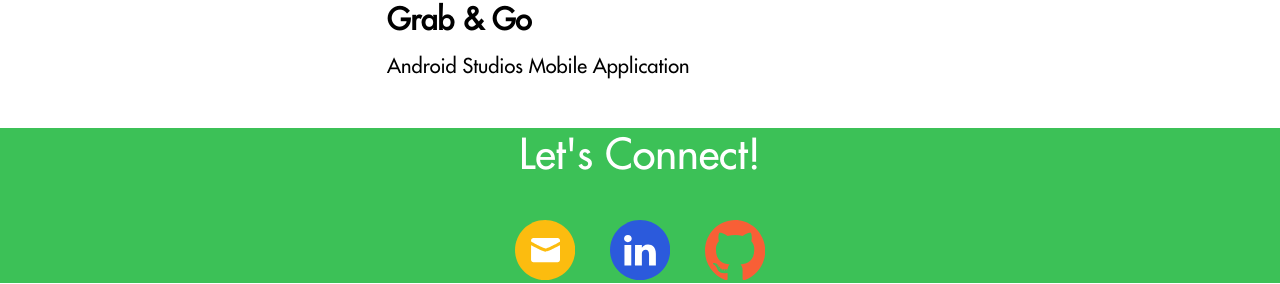
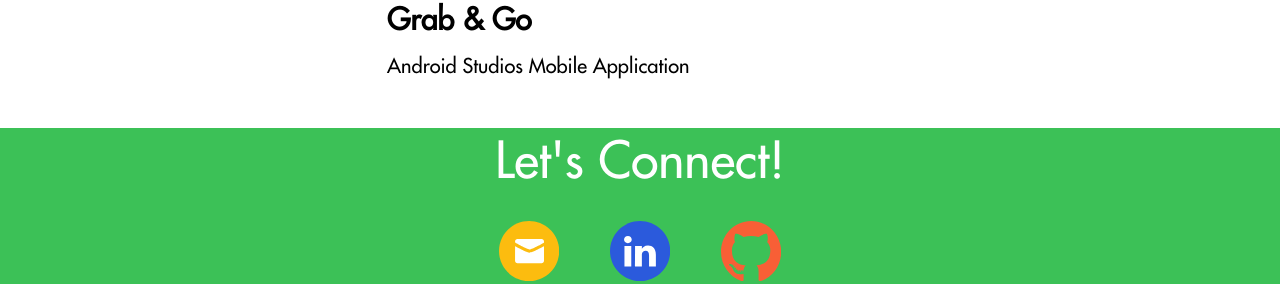
Before and after one commit to xueminzzz/My-Portfolio-Website, a Next.js app: page / in a window 1280 px wide. Shown: the part 2113-2397 px from the top of the page. Built offline with nearby package versions, Linux system fonts and the light colour scheme.

Commit message:
adjusted footer

```diff
--- a/app/components/footer/footer.js
+++ b/app/components/footer/footer.js
@@ -3,7 +3,7 @@ import Link from "next/link";
 
 export default function Footer() {
     return (
-        <div className={styles["main-container"]}>
+        // <div className={styles["main-container"]}>
             <div className={styles["footer-container"]}>
                 <div className={styles["lets-connect"]}>Let's Connect!</div>
                 <div className={styles["social-media-icon"]}>
@@ -18,6 +18,6 @@ export default function Footer() {
                     </Link>
                 </div>
             </div>
-        </div>
+        // </div>
     )
 }
--- a/app/components/footer/footer.module.css
+++ b/app/components/footer/footer.module.css
@@ -1,6 +1,9 @@
 .main-container {
     display: flex;
     flex-direction: column;
+    width: 100%;
+    justify-content: flex-end;
+    position: relative;
 }
 
 .footer-container {
@@ -8,12 +11,13 @@
     height: auto;
     flex-direction: column;
     align-items: center;
+    justify-content: space-evenly;
     margin-top: 5rem;
     background-color: #3CC157;
 }
 
 .lets-connect {
-    font-size: 5.21rem;
+    font-size: 6.25rem;
     color: white;
 }
 
@@ -21,7 +25,7 @@
     display: flex;
     justify-content: space-evenly;
     width: 20%;
-    margin-top: 5rem;
+    margin-top: 3rem;
 }
 
 .mail {
@@ -53,12 +57,12 @@
 
 @media screen and (max-width: 1536px) {
     .lets-connect {
-        font-size: 4.17rem;
+        font-size: 5rem;
     }
 
     .social-media-icon {
-        margin-top: 4rem;
-        width: 25%;
+        /* margin-top: 4rem; */
+        width: 30%;
     }
 
     .mail {
@@ -79,7 +83,7 @@
 
 @media screen and (max-width: 1024px) {
     .lets-connect {
-        font-size: 3.65rem;
+        font-size: 4.38rem;
     }
 
     .mail {
@@ -100,12 +104,11 @@
 
 @media screen and (max-width: 768px) {
     .lets-connect {
-        font-size: 3.13rem;
+        font-size: 3.75rem;
     }
 
     .social-media-icon {
-        margin-top: 3rem;
-        width: 30%;
+        margin-top: 2rem;
     }
 
     .mail {
@@ -127,6 +130,10 @@
 @media screen and (max-width: 630px) {
     .lets-connect {
         font-size: 2.5rem;
+    }
+
+    .social-media-icon {
+        margin-top: 1.5rem;
     }
 
     .mail {
@@ -157,12 +164,6 @@
     .social-media-icon {
         margin-top: 1rem;
     }
-}
-
-@media screen and (max-width: 320px) {
-    .lets-connect {
-        font-size: 1.25rem;
-    }
 
     .mail {
         height: 22.6px;
@@ -179,3 +180,28 @@
         width: 22.6px;
     }
 }
+
+@media screen and (max-width: 320px) {
+    .lets-connect {
+        font-size: 1.25rem;
+    }
+
+    .social-media-icon {
+        margin-top: 0.5rem;
+    }
+
+    .mail {
+        height: 15px;
+        width: 15px;
+    }
+
+    .linkedin {
+        height: 15px;
+        width: 15px;
+    }
+
+    .github {
+        height: 15px;
+        width: 15px;
+    }
+}
```
